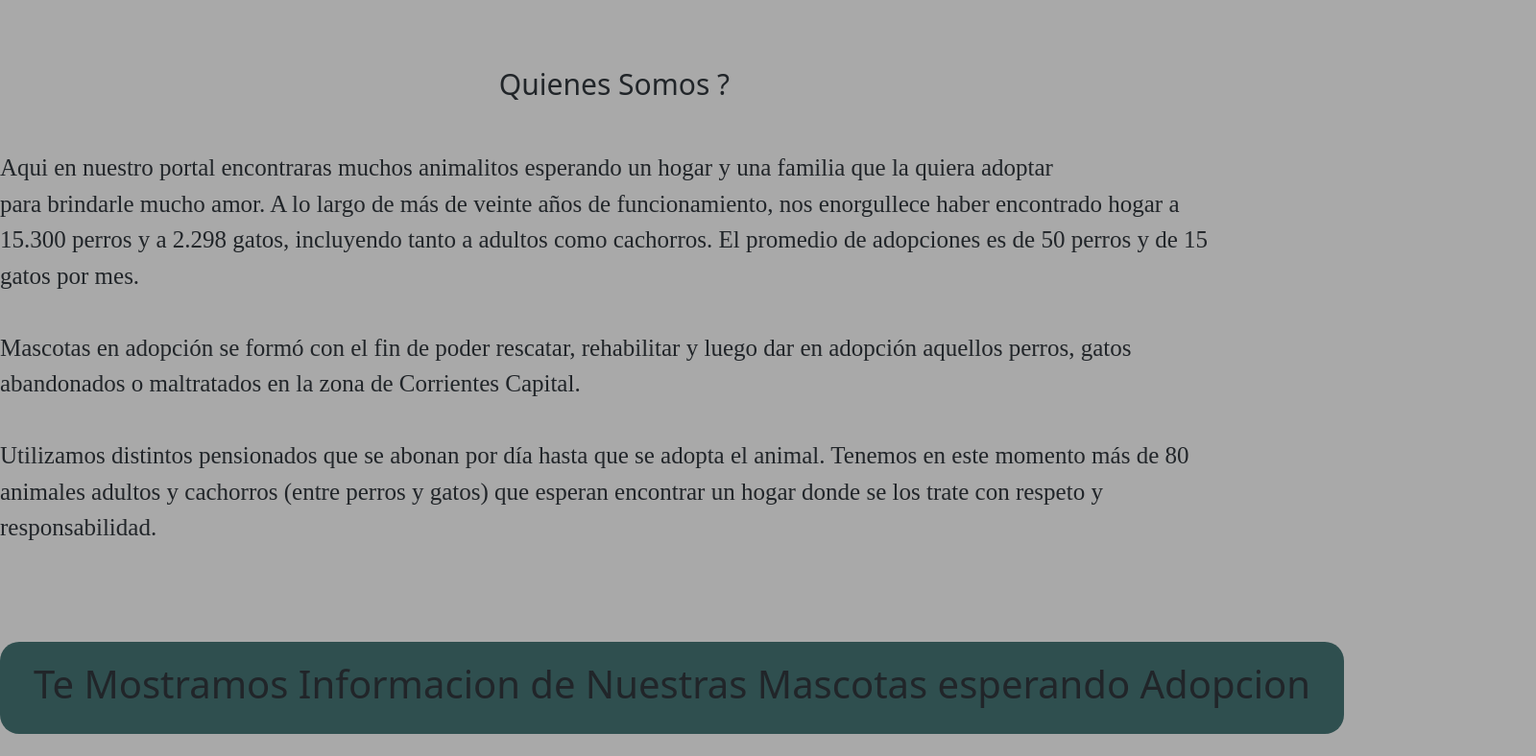
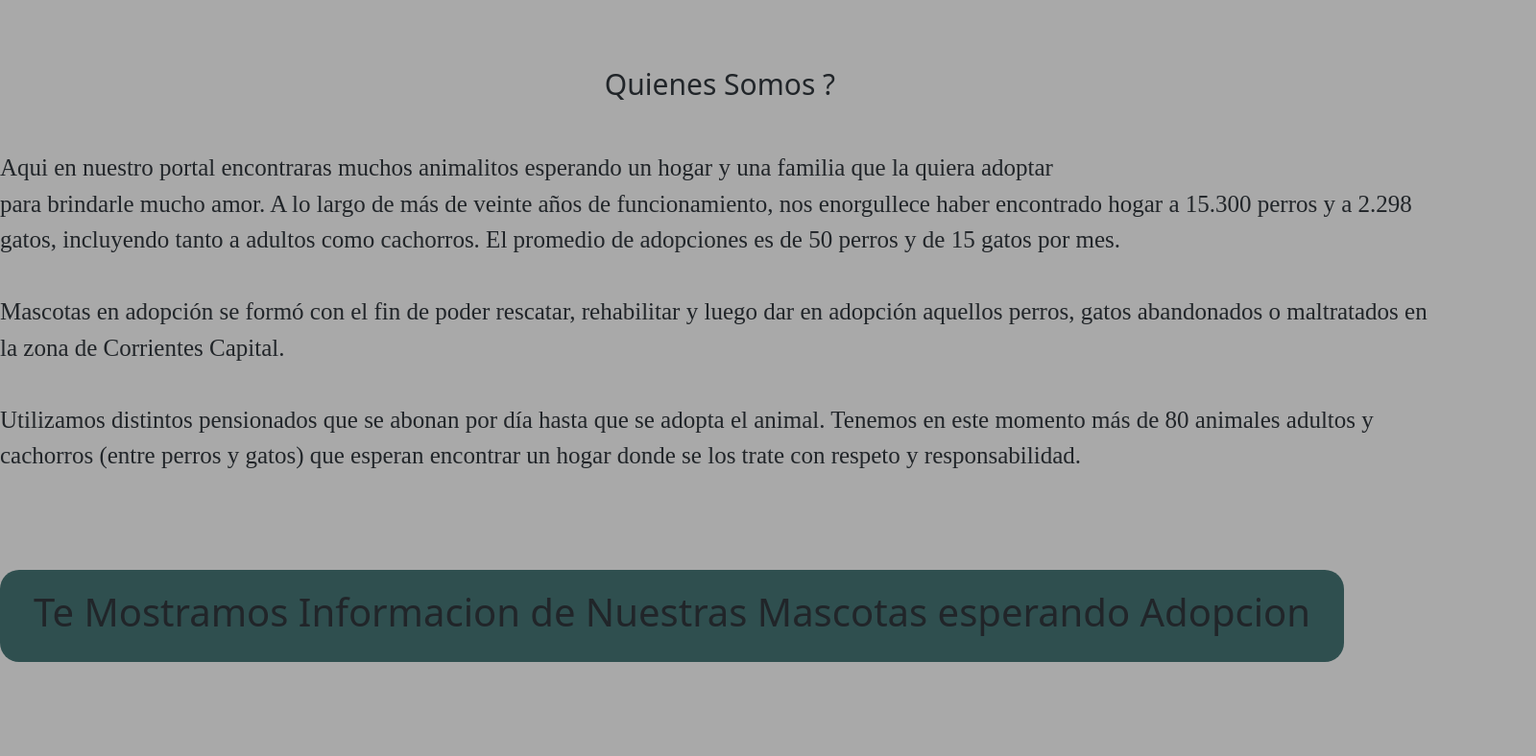
Before and after one commit to EmilianoGDY/mascotas-adopcion, a React (Create React App) app: page / in a window 1280 px wide. Shown: the part 510-1298 px from the top of the page at 96% size, 1600 px wide, since content can reach past the window. Built offline with nearby package versions, Linux system fonts and the light colour scheme; grey boxes are pictures that could not be loaded; a web font is replaced by a local one.

Commit message:
correccion de querys

```diff
--- a/src/App.css
+++ b/src/App.css
@@ -29,10 +29,14 @@ body{
     width: 1400px;
     padding: 20px;
     border-radius: 20px;
+    min-width: 1000px;
+    max-width: 1500px;
 
 }
 
 .slider{
     margin-left: 180px;
     margin-right: 100px;
+    min-width: 1100px;
+    max-width: 1300px;
 }
--- a/src/componentes/Cabecera.js
+++ b/src/componentes/Cabecera.js
@@ -25,8 +25,9 @@ const Cabecera = () =>{
 
 
         </div>
+        <div className="informacion">
         <h1 className="titulo">Quienes Somos ?</h1>
-        <p>
+            <p>
 
                 Aqui en nuestro portal encontraras muchos animalitos esperando un hogar y una familia que la quiera adoptar <br/>
                 para brindarle mucho amor. A lo largo de más de veinte años de funcionamiento, nos enorgullece haber encontrado hogar a 15.300 perros y a 2.298 gatos,
@@ -35,6 +36,7 @@ const Cabecera = () =>{
                 Utilizamos distintos pensionados que se abonan por día hasta que se adopta el animal. Tenemos en este momento más de 80 animales adultos y cachorros (entre perros y gatos)
                 que esperan encontrar un hogar donde se los trate con respeto y responsabilidad.
             </p>
+        </div>
         </header>
         </>
     );
--- a/src/hoja-de-estilos/Cabecera.css
+++ b/src/hoja-de-estilos/Cabecera.css
@@ -4,6 +4,7 @@
     height: 500px;
     margin: auto;
     width: 100%;
+    min-width: 1600px;
 }
 
 .contenido{
@@ -47,3 +48,7 @@ p{
     justify-content: center;
     align-items: center;
 }
+
+.informacion{
+    min-width: 1500px;
+}
```
